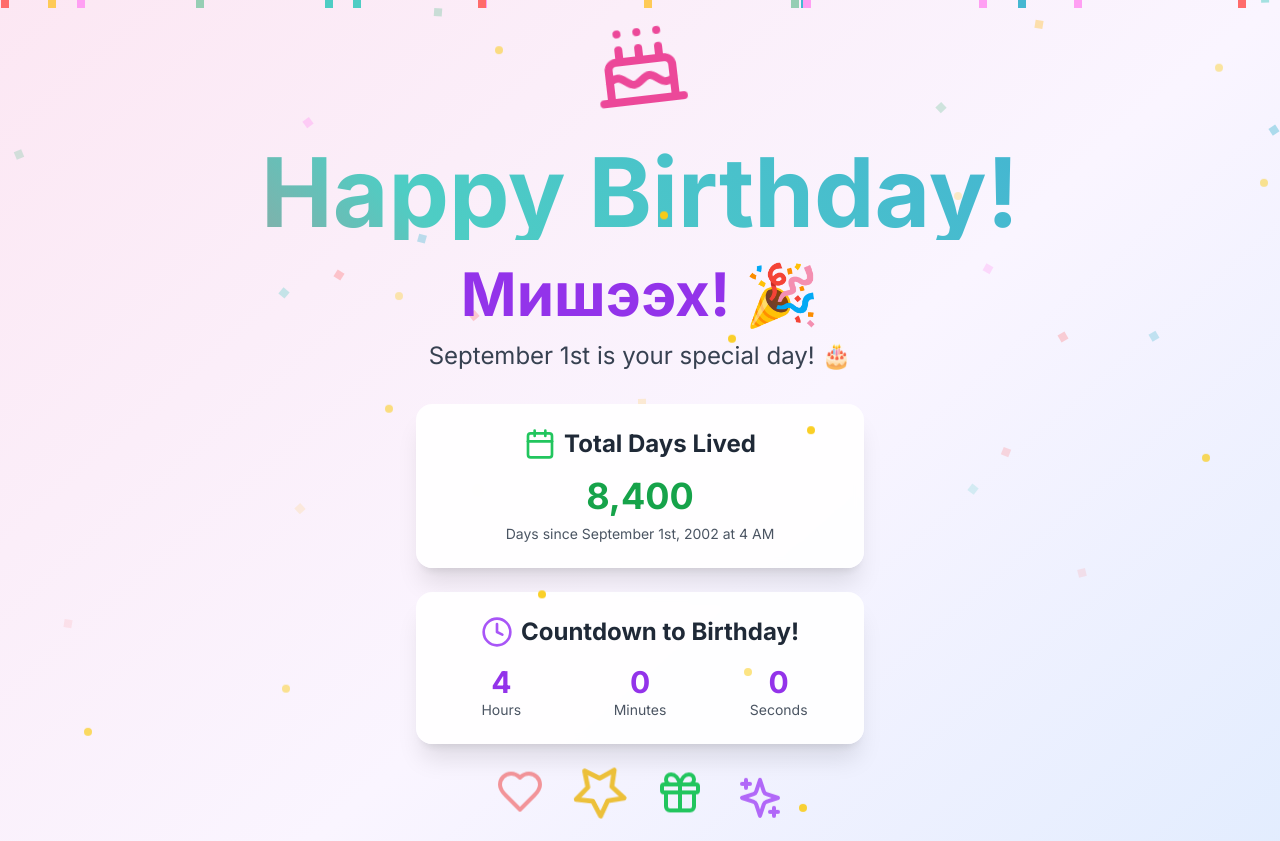
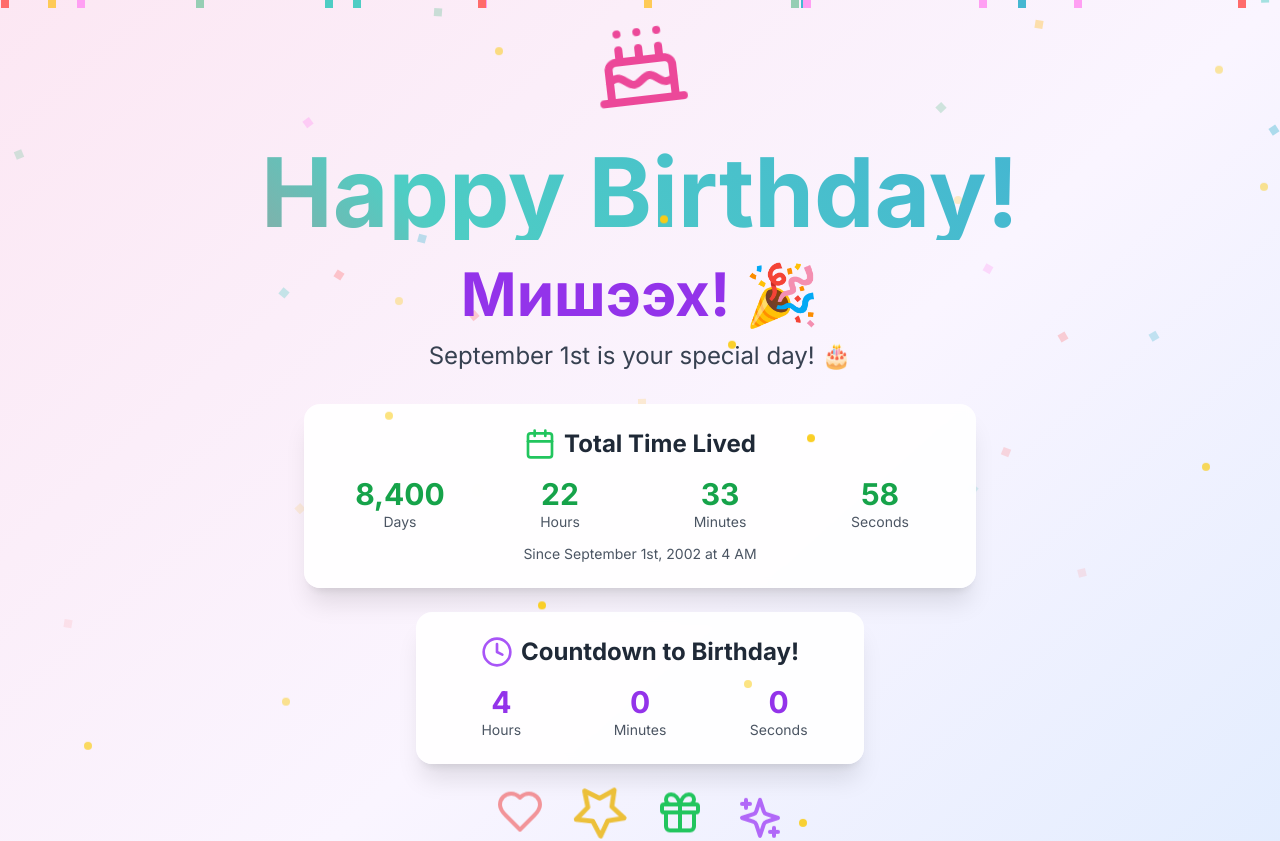
Before and after one commit to zzzchinguun/happy-birthday-app, a Next.js app: page / in a window 1280 px wide. Shown: the top 841 px of the page. Built offline with nearby package versions, Linux system fonts and the light colour scheme.

Commit message:
Add hours, minutes, and seconds to lived time counter for precise time tracking

```diff
--- a/app/page.tsx
+++ b/app/page.tsx
@@ -12,9 +12,14 @@ export default function Home() {
     minutes: 0,
     seconds: 0
   })
-  const [livedDays, setLivedDays] = useState(0)
+  const [livedTime, setLivedTime] = useState({
+    days: 0,
+    hours: 0,
+    minutes: 0,
+    seconds: 0
+  })
 
-  // Calculate birthday countdown and lived days
+  // Calculate birthday countdown and lived time
   useEffect(() => {
     const calculateTimeLeft = () => {
       const now = new Date()
@@ -40,22 +45,32 @@ export default function Home() {
       }
     }
 
-    const calculateLivedDays = () => {
+    const calculateLivedTime = () => {
       const now = new Date()
       const birthDate = new Date(2002, 8, 1, 4, 0, 0) // September 1st, 2002 at 4 AM
 
       const timeDifference = now.getTime() - birthDate.getTime()
-      const daysLived = Math.floor(timeDifference / (1000 * 60 * 60 * 24))
+      const totalSeconds = Math.floor(timeDifference / 1000)
 
-      setLivedDays(daysLived)
+      const days = Math.floor(totalSeconds / (24 * 60 * 60))
+      const hours = Math.floor((totalSeconds % (24 * 60 * 60)) / (60 * 60))
+      const minutes = Math.floor((totalSeconds % (60 * 60)) / 60)
+      const seconds = totalSeconds % 60
+
+      setLivedTime({
+        days,
+        hours,
+        minutes,
+        seconds
+      })
     }
 
     calculateTimeLeft()
-    calculateLivedDays()
+    calculateLivedTime()
 
     const timer = setInterval(() => {
       calculateTimeLeft()
-      calculateLivedDays()
+      calculateLivedTime()
     }, 1000)
 
     return () => clearInterval(timer)
@@ -147,20 +162,37 @@ export default function Home() {
                 September 1st is your special day! 🎂
               </motion.p>
 
-              {/* Lived Days Counter */}
+              {/* Lived Time Counter */}
               <motion.div
                 initial={{ opacity: 0, scale: 0.8 }}
                 animate={{ opacity: 1, scale: 1 }}
                 transition={{ delay: 0.65, duration: 0.8 }}
-                className="bg-white/90 backdrop-blur-sm rounded-2xl p-6 shadow-xl mb-6 max-w-md mx-auto"
+                className="bg-white/90 backdrop-blur-sm rounded-2xl p-6 shadow-xl mb-6 max-w-2xl mx-auto"
               >
                 <div className="flex items-center justify-center mb-4">
                   <Calendar className="w-8 h-8 text-green-500 mr-2" />
-                  <h3 className="text-2xl font-bold text-gray-800">Total Days Lived</h3>
+                  <h3 className="text-2xl font-bold text-gray-800">Total Time Lived</h3>
                 </div>
-                <div className="text-center">
-                  <div className="text-4xl font-bold text-green-600 mb-2">{livedDays.toLocaleString()}</div>
-                  <div className="text-sm text-gray-600">Days since September 1st, 2002 at 4 AM</div>
+                <div className="grid grid-cols-4 gap-4">
+                  <div className="text-center">
+                    <div className="text-3xl font-bold text-green-600">{livedTime.days.toLocaleString()}</div>
+                    <div className="text-sm text-gray-600">Days</div>
+                  </div>
+                  <div className="text-center">
+                    <div className="text-3xl font-bold text-green-600">{livedTime.hours}</div>
+                    <div className="text-sm text-gray-600">Hours</div>
+                  </div>
+                  <div className="text-center">
+                    <div className="text-3xl font-bold text-green-600">{livedTime.minutes}</div>
+                    <div className="text-sm text-gray-600">Minutes</div>
+                  </div>
+                  <div className="text-center">
+                    <div className="text-3xl font-bold text-green-600">{livedTime.seconds}</div>
+                    <div className="text-sm text-gray-600">Seconds</div>
+                  </div>
+                </div>
+                <div className="text-center mt-3">
+                  <div className="text-sm text-gray-600">Since September 1st, 2002 at 4 AM</div>
                 </div>
               </motion.div>
 
@@ -233,7 +265,10 @@ export default function Home() {
                   🎂 Happy Birthday Мишээх! 🎈
                 </h2>
                 <p className="text-gray-600 leading-relaxed">
-                  Мишээх, you have been alive for <span className="font-bold text-green-600">{livedDays.toLocaleString()}</span> amazing days since September 1st, 2002 at 4 AM!
+                  Мишээх, you have been alive for <span className="font-bold text-green-600">{livedTime.days.toLocaleString()}</span> days,
+                  <span className="font-bold text-green-600"> {livedTime.hours}</span> hours,
+                  <span className="font-bold text-green-600"> {livedTime.minutes}</span> minutes, and
+                  <span className="font-bold text-green-600"> {livedTime.seconds}</span> seconds since September 1st, 2002 at 4 AM!
                   May your special day be filled with love, laughter, and all the things that make you smile.
                   Here's to another amazing year ahead filled with new opportunities, wonderful memories,
                   and countless reasons to celebrate! You deserve all the happiness in the world! 🌟
```
